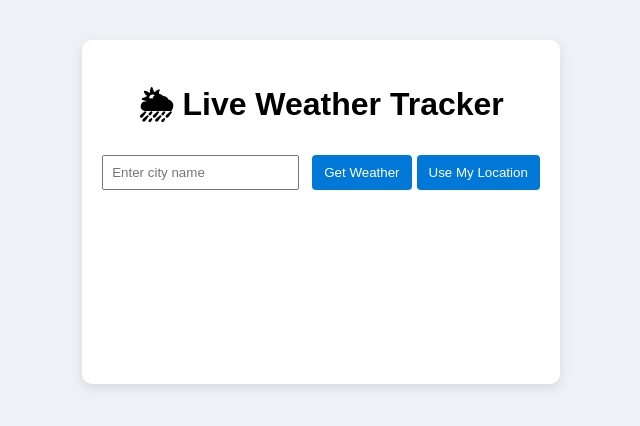
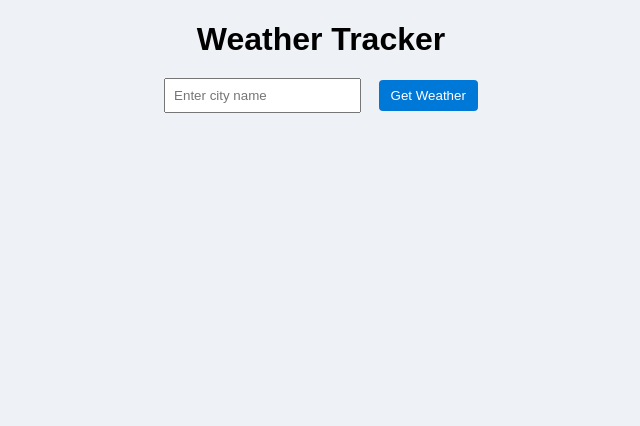
Before and after one commit to Raymond-00/live-weather-tracker, a plain HTML site: page index.html in a window 1280 px wide. Shown: the whole page, without its empty margins (319-959 px from the left). Drawn offline with nearby package versions, Linux system fonts and the light colour scheme.

Commit message:
Refactor index.html for cleaner layout
Removed unnecessary elements and updated structure.

```diff
--- a/index.html
+++ b/index.html
@@ -1,26 +1,17 @@
 <!DOCTYPE html>
 <html lang="en">
 <head>
-  <meta charset="UTF-8"/>
-  <meta name="viewport" content="width=device-width, initial-scale=1.0"/>
+  <meta charset="UTF-8">
   <title>Live Weather Tracker</title>
-  <link rel="stylesheet" href="style.css"/>
-  <script src="script.js"></script>
-  <script src="https://cdn.jsdelivr.net/npm/chart.js"></script>
+  <link rel="stylesheet" href="style.css">
 </head>
 <body>
-  <div class="container">
-    <h1>🌦 Live Weather Tracker</h1>
-    <div class="controls">
-      <input type="text" id="cityInput" placeholder="Enter city name"/>
-      <button id="getWeatherBtn">Get Weather</button>
-      <button id="geoBtn">Use My Location</button>
-    </div>
-
-    <div id="weatherInfo"></div>
-    <canvas id="weatherChart"></canvas>
+  <div class="weather-app">
+    <h1>Weather Tracker</h1>
+    <input type="text" id="cityInput" placeholder="Enter city name">
+    <button onclick="getWeather()">Get Weather</button>
+    <div id="weatherResult"></div>
   </div>
-
   <script src="script.js"></script>
 </body>
 </html>
```
